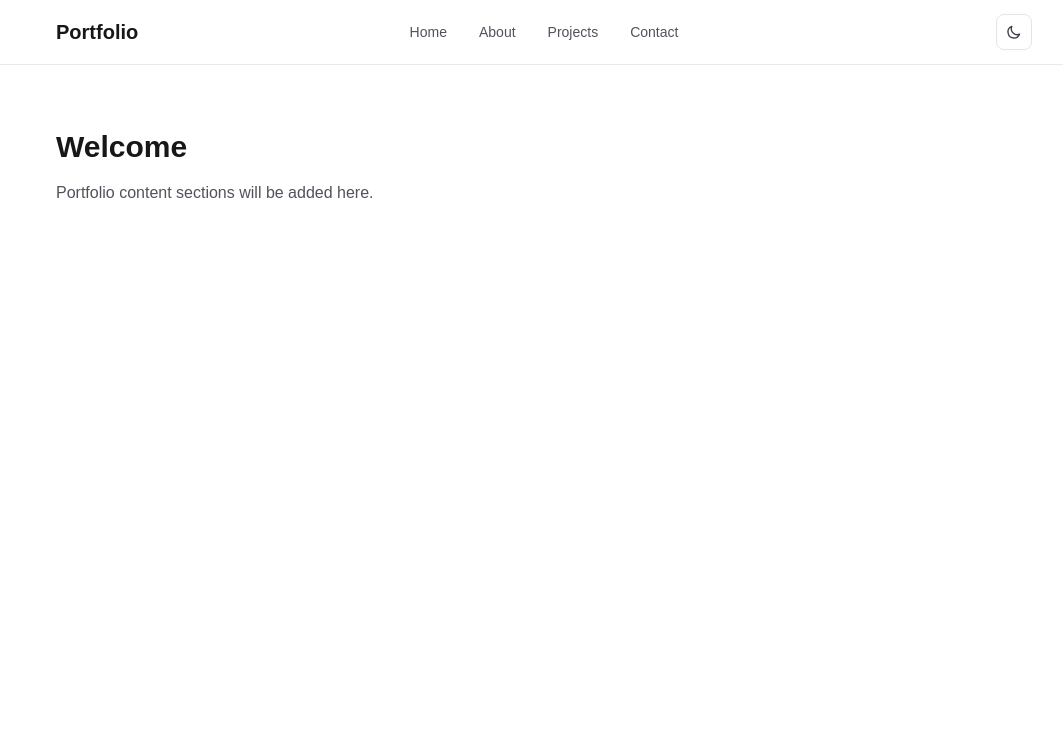
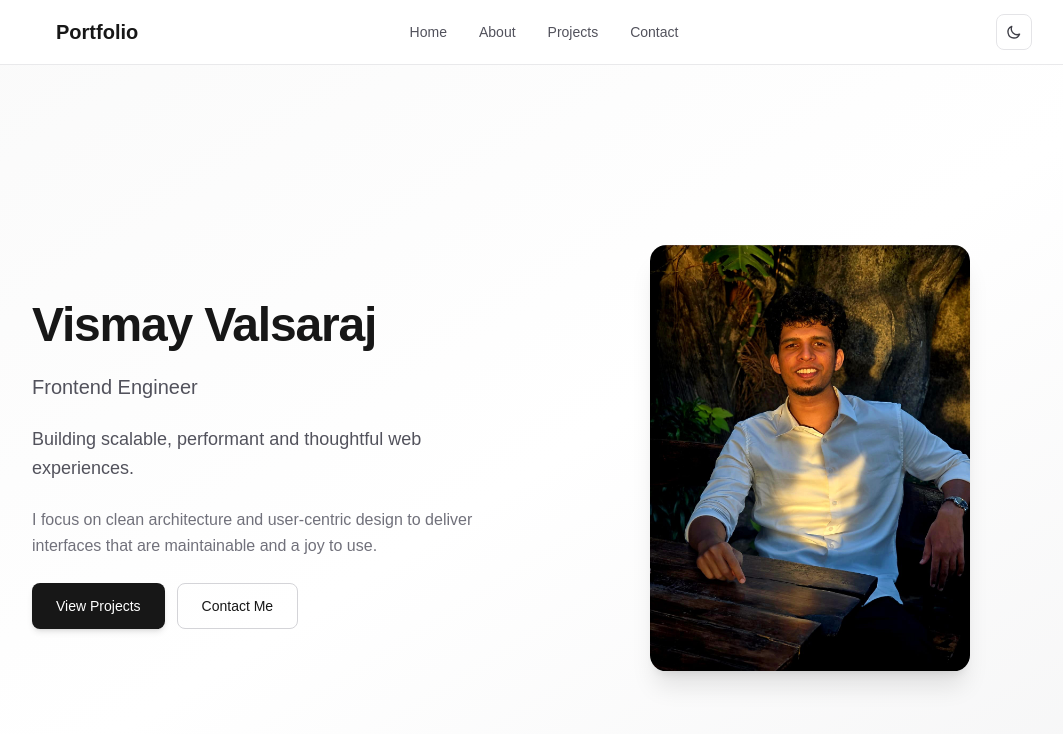
Before and after one commit to vismayv22/portfolio, a Next.js app: page / in a window 1280 px wide. Shown: the top 734 px of the page, without its empty margins (96-1159 px from the left). Built offline with nearby package versions, Linux system fonts and the light colour scheme.

Commit message:
Add hero section

```diff
--- a/src/app/page.tsx
+++ b/src/app/page.tsx
@@ -1,12 +1,9 @@
+import { Hero } from "@/sections/hero";
+
 export default function Home() {
   return (
-    <div className="mx-auto max-w-5xl px-4 py-16 sm:px-6">
-      <h1 className="text-2xl font-semibold text-foreground sm:text-3xl">
-        Welcome
-      </h1>
-      <p className="mt-4 text-zinc-600 dark:text-zinc-400">
-        Portfolio content sections will be added here.
-      </p>
-    </div>
+    <>
+      <Hero />
+    </>
   );
 }
--- /dev/null
+++ b/src/sections/hero/Hero.tsx
@@ -0,0 +1,158 @@
+"use client";
+
+import Link from "next/link";
+import { motion } from "framer-motion";
+import { HERO_DATA } from "./hero-data";
+import Image from "next/image";
+import { useState } from "react";
+import { Variants } from 'framer-motion';
+
+/*
+ * Animation decisions:
+ * - Stagger (delayChildren + staggerChildren): One-time entrance so content appears in reading order without layout thrash.
+ * - item (y: 16 → 0): Fade + slight upward motion; ease-out curve for a quick, natural stop.
+ * - imageFloat (y: [0, -8, 0], 4s, repeat): CSS-friendly transform-only animation; no layout reflows, GPU-friendly.
+ * - Single animate on container: No per-element useInView/scroll triggers to avoid extra JS and re-renders.
+ */
+const container = {
+  hidden: { opacity: 0 },
+  visible: {
+    opacity: 1,
+    transition: {
+      staggerChildren: 0.1,
+      delayChildren: 0.15,
+    },
+  },
+};
+
+const item: Variants = {
+  hidden: { opacity: 0, y: 16 },
+  visible: {
+    opacity: 1,
+    y: 0,
+    transition: { duration: 0.4, ease: [0.25, 0.46, 0.45, 0.94] },
+  },
+};
+
+const imageFloat: Variants = {
+  initial: { opacity: 0, y: 20 },
+  animate: {
+    opacity: 1,
+    y: 0,
+    transition: { duration: 0.5, ease: [0.25, 0.46, 0.45, 0.94] },
+  },
+};
+
+export function Hero() {
+  const [imageErr, setImageErr] = useState<boolean>(false);
+  return (
+    <section
+      id="hero"
+      aria-labelledby="hero-heading"
+      className="relative flex min-h-screen flex-col items-center justify-center overflow-hidden bg-gradient-to-br from-zinc-50 via-white to-zinc-100 px-4 py-20 dark:from-zinc-950 dark:via-zinc-900 dark:to-zinc-950 sm:px-6 lg:flex-row lg:items-center lg:gap-16 lg:px-8"
+    >
+      <div className="mx-auto flex w-full max-w-5xl flex-col-reverse gap-10 lg:flex-row lg:items-center lg:justify-between">
+        {/* Text content */}
+        <motion.div
+          className="flex flex-1 flex-col gap-6 text-center lg:max-w-xl lg:text-left"
+          variants={container}
+          initial="hidden"
+          animate="visible"
+        >
+          <motion.h1
+            id="hero-heading"
+            className="text-3xl font-bold tracking-tight text-foreground sm:text-4xl lg:text-5xl"
+            variants={item}
+          >
+            {HERO_DATA.name}
+          </motion.h1>
+          <motion.p
+            className="text-lg font-medium text-zinc-600 dark:text-zinc-400 sm:text-xl"
+            variants={item}
+          >
+            {HERO_DATA.title}
+          </motion.p>
+          <motion.p
+            className="text-base leading-relaxed text-zinc-600 dark:text-zinc-400 sm:text-lg"
+            variants={item}
+          >
+            {HERO_DATA.tagline}
+          </motion.p>
+          <motion.p
+            className="text-sm leading-relaxed text-zinc-500 dark:text-zinc-500 sm:text-base"
+            variants={item}
+          >
+            {HERO_DATA.description}
+          </motion.p>
+          <motion.div
+            className="flex flex-col gap-3 sm:flex-row sm:justify-center lg:justify-start"
+            variants={item}
+          >
+            <Link
+              href={HERO_DATA.primaryCta.href}
+              className="inline-flex items-center justify-center rounded-lg bg-foreground px-6 py-3 text-sm font-medium text-background shadow-md transition-opacity hover:opacity-90 focus-visible:outline focus-visible:outline-2 focus-visible:outline-offset-2 focus-visible:outline-foreground"
+            >
+              {HERO_DATA.primaryCta.label}
+            </Link>
+            <Link
+              href={HERO_DATA.secondaryCta.href}
+              className="inline-flex items-center justify-center rounded-lg border border-zinc-300 bg-transparent px-6 py-3 text-sm font-medium text-foreground transition-colors hover:bg-zinc-100 focus-visible:outline focus-visible:outline-2 focus-visible:outline-offset-2 focus-visible:outline-foreground dark:border-zinc-600 dark:hover:bg-zinc-800"
+            >
+              {HERO_DATA.secondaryCta.label}
+            </Link>
+          </motion.div>
+        </motion.div>
+
+        {/* Image */}
+        <motion.div
+          className="flex shrink-0 justify-center lg:flex-1"
+          variants={imageFloat}
+          initial="initial"
+          animate="animate"
+        >
+          <motion.div
+            className="group relative w-56 shrink-0 overflow-hidden rounded-2xl shadow-xl sm:w-72 lg:w-80"
+            animate={{
+              y: [0, -8, 0],
+            }}
+            transition={{
+              duration: 4,
+              repeat: Infinity,
+              ease: "easeInOut",
+            }}
+          >
+            {!imageErr ? (
+              <Image
+                src="/images/vismay_portrait.jpeg"
+                alt="Portrait of Vismay"
+                width={320}
+                height={320}
+                onError={() => setImageErr(true)}
+              />
+            ) : (
+              <div
+                className="aspect-square w-full bg-gradient-to-br from-zinc-200 to-zinc-300 dark:from-zinc-700 dark:to-zinc-800"
+                role="img"
+                aria-label="Portrait of Vismay Valsaraj, Frontend Engineer"
+              >
+                <span className="flex h-full w-full items-center justify-center text-4xl font-semibold text-zinc-500 dark:text-zinc-400 sm:text-5xl">
+                  VV
+                </span>
+              </div>
+            )}
+
+            <div
+              className="absolute inset-0 -translate-x-[120%] skew-x-[-20deg] group-hover:translate-x-[120%] transition-transform duration-[1000ms] ease-in-out pointer-events-none"
+              style={{
+                background:
+                  "linear-gradient(90deg, transparent 0%, rgba(255,255,255,0) 20%, rgba(255,255,255,0.8) 50%, rgba(255,255,255,0) 80%, transparent 100%)",
+              }}
+            />
+
+            {/* <div className="pointer-events-none absolute inset-0 rounded-2xl border border-white/20 dark:border-white/10 ring-1 ring-inset ring-black/5" /> */}
+          </motion.div>
+        </motion.div>
+      </div>
+    </section>
+  );
+}
--- /dev/null
+++ b/src/sections/hero/hero-data.ts
@@ -0,0 +1,12 @@
+/**
+ * Hero section content. Replace with CMS or props when needed.
+ */
+export const HERO_DATA = {
+  name: "Vismay Valsaraj",
+  title: "Frontend Engineer",
+  tagline: "Building scalable, performant and thoughtful web experiences.",
+  description:
+    "I focus on clean architecture and user-centric design to deliver interfaces that are maintainable and a joy to use.",
+  primaryCta: { label: "View Projects", href: "/#projects" },
+  secondaryCta: { label: "Contact Me", href: "/#contact" },
+} as const;
--- /dev/null
+++ b/src/sections/hero/index.ts
@@ -0,0 +1,2 @@
+export { Hero } from "./Hero";
+export { HERO_DATA } from "./hero-data";
```
Also changed, not shown: public/images/vismay_portrait.jpeg (added).
